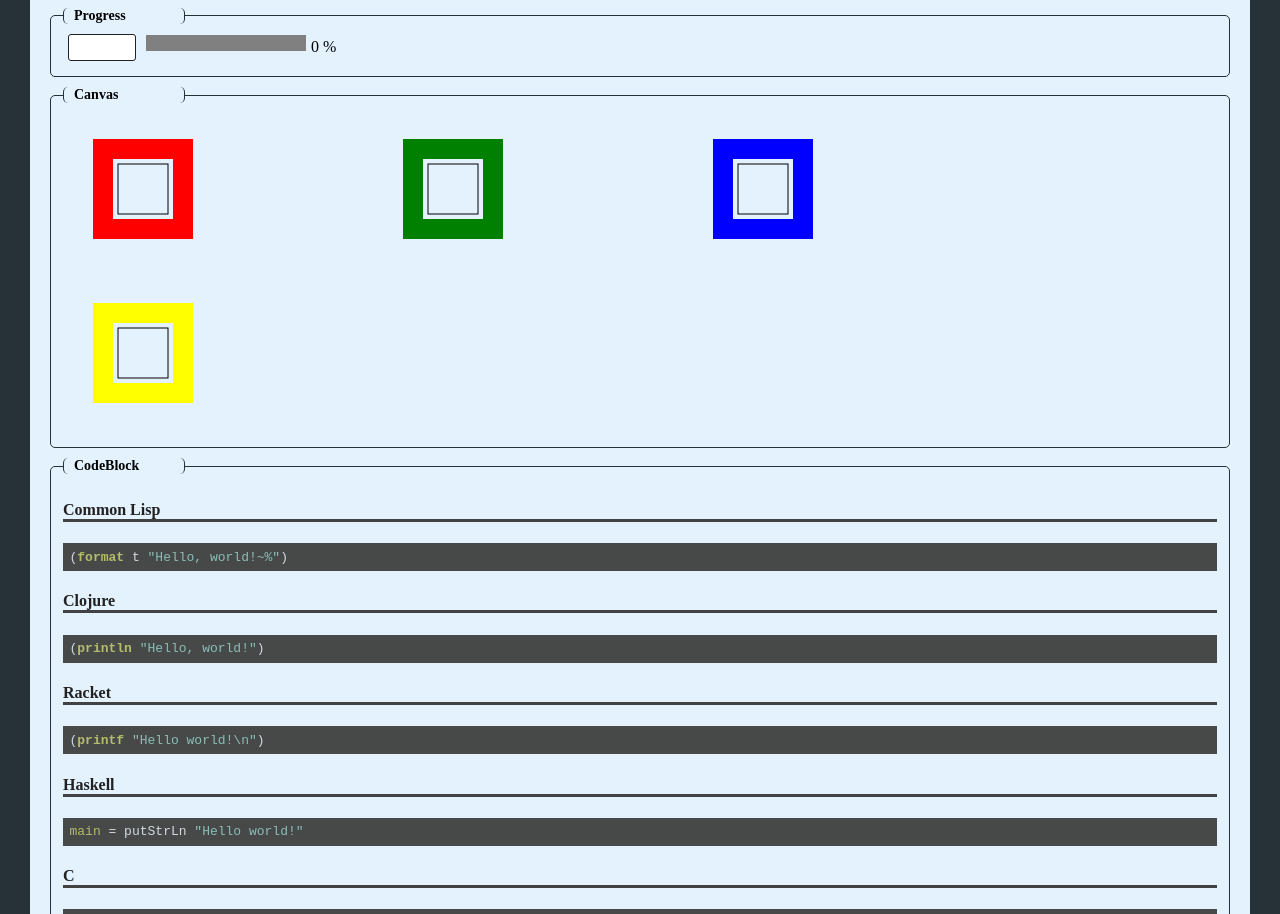
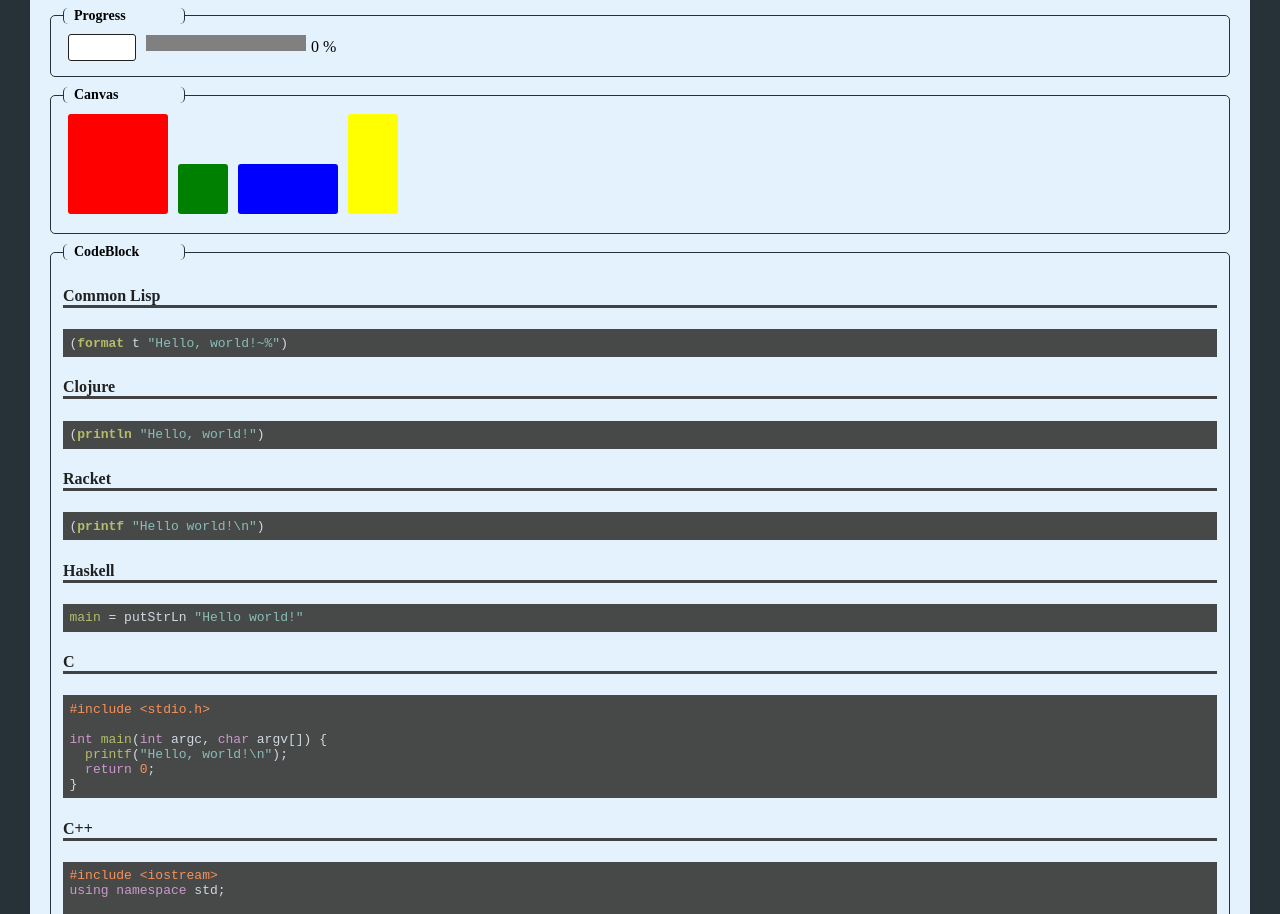
Before and after one commit to fireflower0/react-typescript-practice, a React app: page / in a window 1280 px wide. Shown: the part 1485-2399 px from the top of the page. Built offline with nearby package versions, Linux system fonts and the light colour scheme.

Commit message:
Fixed a canvas

```diff
--- a/src/components/atoms/canvas.tsx
+++ b/src/components/atoms/canvas.tsx
@@ -76,14 +76,12 @@
   useEffect(() => {
     const canvas: HTMLCanvasElement = getCanvas();
     if (isCanvas(canvas)) {
-      // canvas.width = props.width;
-      // canvas.height = props.height;
+      canvas.width = props.width;
+      canvas.height = props.height;
       const context: CanvasRenderingContext2D = getContext(canvas);
       if (isContext(context)) {
         context.fillStyle = props.color;
-        context.fillRect(25, 25, props.width, props.height);
-        context.clearRect(45, 45, props.width - 40, props.height - 40);
-        context.strokeRect(50, 50, props.width - 50, props.height - 50);
+        context.fillRect(0, 0, props.width, props.height);
         context.save();
       }
     }
--- a/src/components/pages/Home.tsx
+++ b/src/components/pages/Home.tsx
@@ -274,9 +274,9 @@
         form={
           <div>
             <Canvas color="red" width={100} height={100} />
-            <Canvas color="green" width={100} height={100} />
-            <Canvas color="blue" width={100} height={100} />
-            <Canvas color="yellow" width={100} height={100} />
+            <Canvas color="green" width={50} height={50} />
+            <Canvas color="blue" width={100} height={50} />
+            <Canvas color="yellow" width={50} height={100} />
           </div>
         }
       />
```
